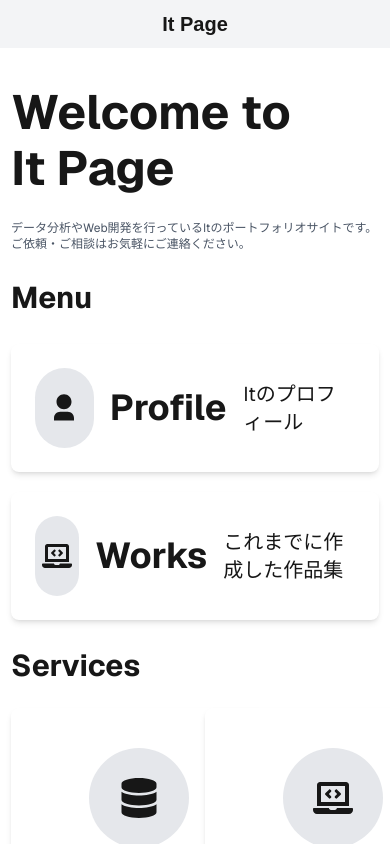
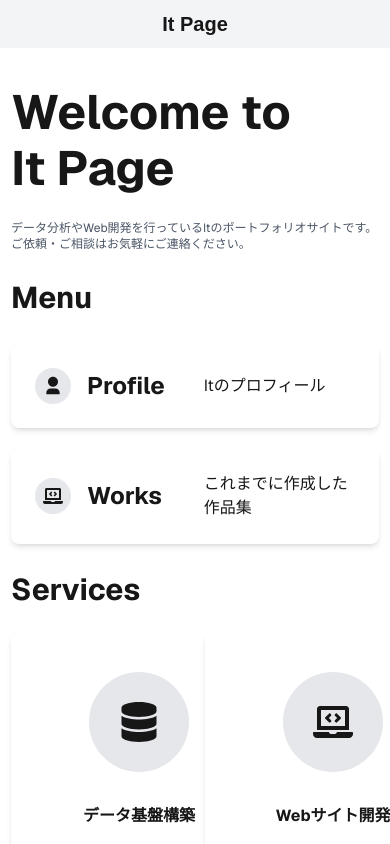
Before and after one commit to itto1018/It_homepage, a Next.js app: page / in a window 390 px wide. Shown: the top 844 px of the page. Built offline with nearby package versions, Linux system fonts and the light colour scheme.

Commit message:
fix: menu-icon-responsive

```diff
--- a/src/components/MenuLinkCard.tsx
+++ b/src/components/MenuLinkCard.tsx
@@ -9,9 +9,8 @@ export type Props = {
 };
 
 const iconMap = {
-  profile: <RiUser3Fill size={30} />,
-  link: <FaRss size={30} />,
-  works: <FaLaptopCode size={30} />,
+  profile: <RiUser3Fill className="w-5 h-5 md:w-8 md:h-8" />,
+  works: <FaLaptopCode className="w-5 h-5 md:w-8 md:h-8" />,
 };
 
 export const MenuLinkCard: FC<Props> = props => {
@@ -24,11 +23,11 @@ export const MenuLinkCard: FC<Props> = props => {
       href={url}
       aria-label={title}
     >
-      <div className="flex h-20 w-20 items-center justify-center rounded-full bg-gray-200 transition hover:bg-gray-300">
+      <div className="p-2 md:p-4 flex items-center justify-center rounded-full bg-gray-200 transition hover:bg-gray-300">
         {icon}
       </div>
-      <h1 className="w-40 text-4xl font-bold">{title}</h1>
-      <p className="text-xl">{discript}</p>
+      <h1 className="w-2/6 text-2xl md:text-4xl font-bold">{title}</h1>
+      <p className="w-3/6 text-base md:text-lg">{discript}</p>
     </a>
   );
 };
```
